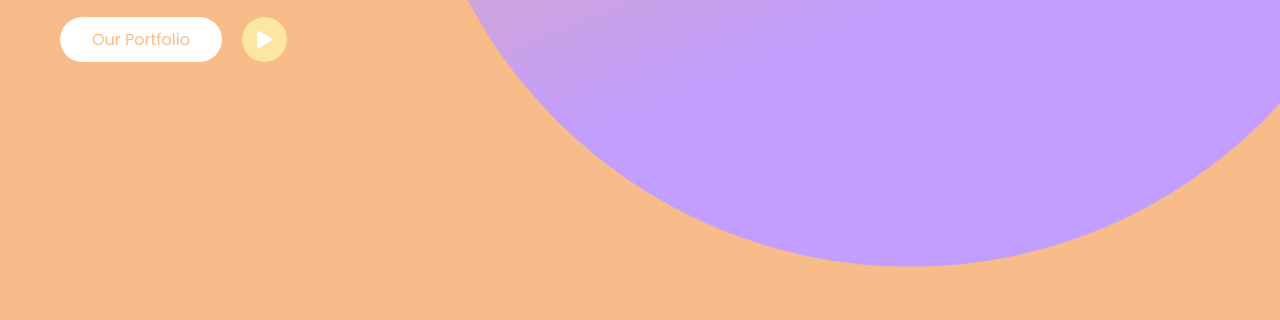
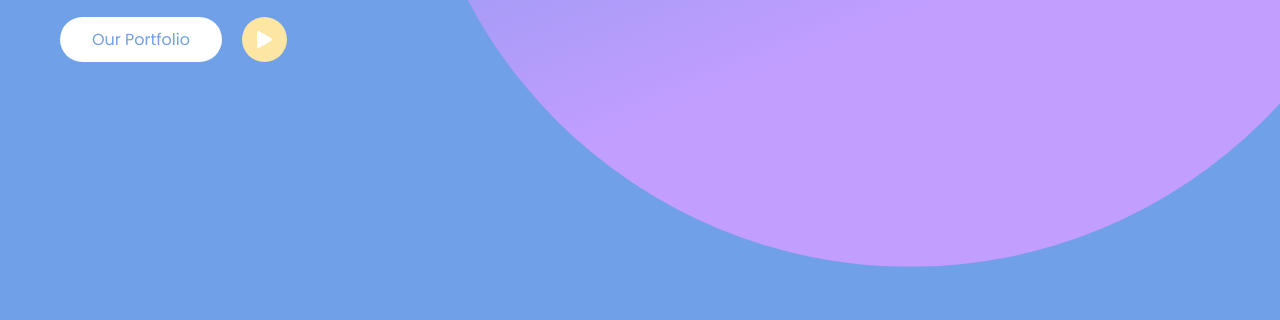
Before and after one commit to datasocialpro/datasocialpro.github.io, a plain HTML site: page index.html in a window 1280 px wide. Shown: the part 480-800 px from the top of the page. Drawn offline with Linux system fonts and the light colour scheme.

Commit message:
Update color

```diff
--- a/scss/main.css
+++ b/scss/main.css
@@ -1,6 +1,6 @@
 @import url("https://fonts.googleapis.com/css2?family=Poppins");
 :root {
-  --primary-clr: #f8bc8a;
+  --primary-clr: #70a0e7;
   --secondary-clr: #e1b76a;
   --accent-clr: #fde5a3;
   --text-clr: #ffffff;
```
